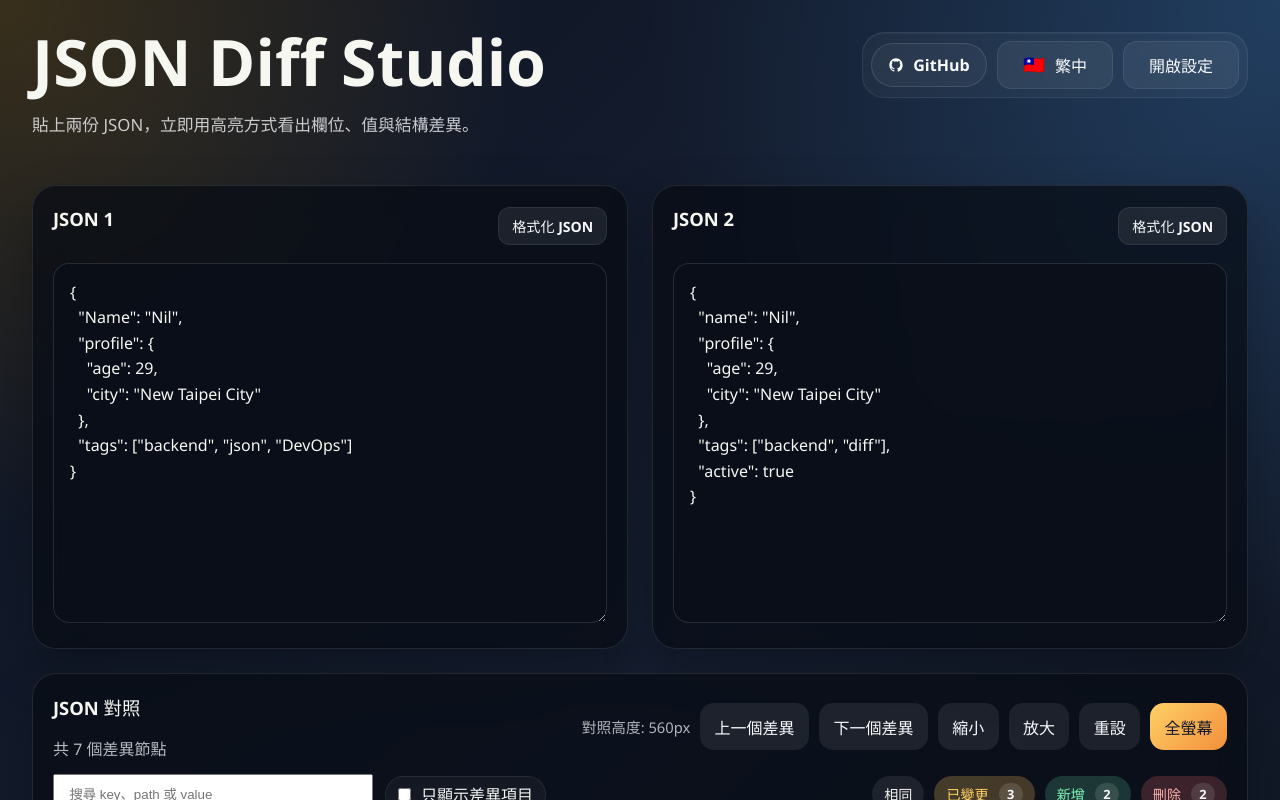
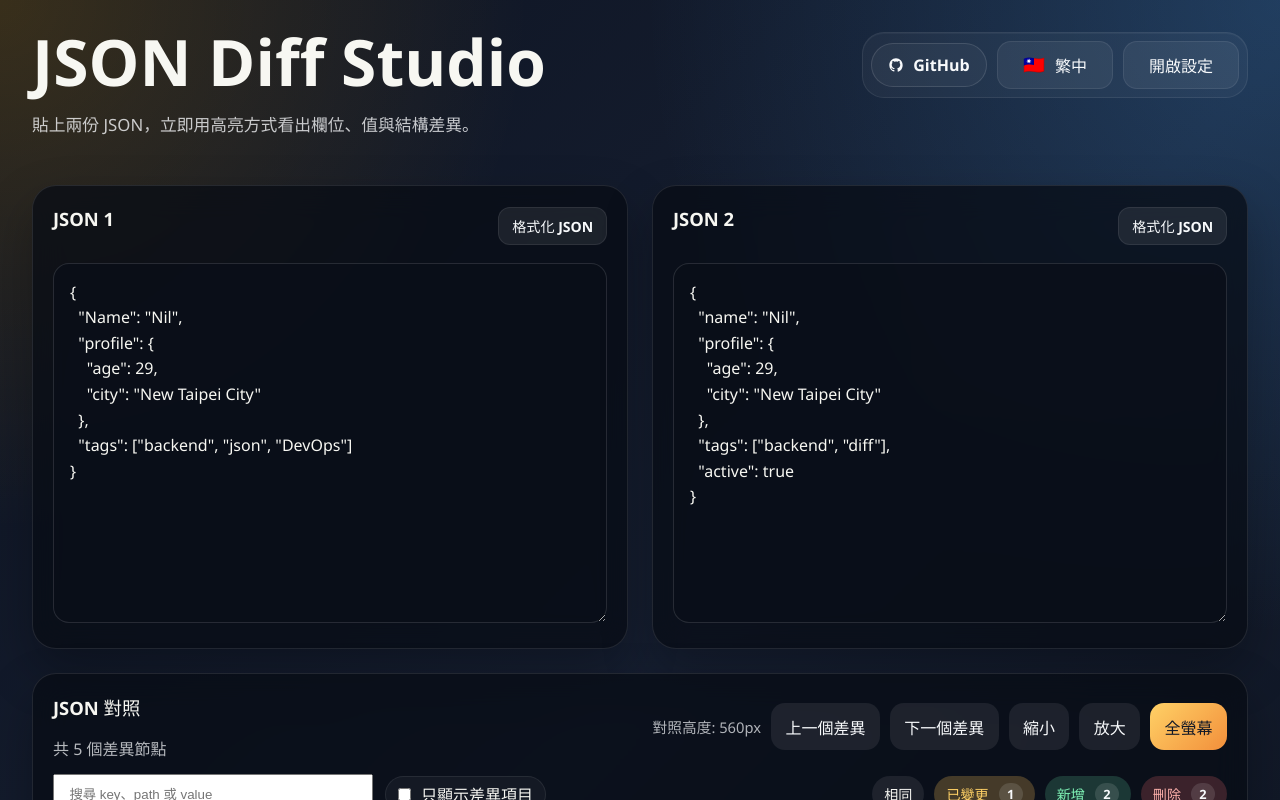
Before and after one commit to Nil0516/json-diff-studio, a React (Vite) app: page / in a window 1280 px wide. Shown: the top 800 px of the page. Built offline with nearby package versions, Linux system fonts and the light colour scheme.

Commit message:
Refine diff filtering and summary behavior

```diff
--- a/src/App.tsx
+++ b/src/App.tsx
@@ -50,6 +50,7 @@ function sampleSettings(current: AppSettings): AppSettings {
     ...defaultSettings,
     locale: current.locale,
     caseInsensitiveKeys: current.caseInsensitiveKeys,
+    sortKeys: current.sortKeys,
     diffBadgeStyle: current.diffBadgeStyle,
     showOnlyDifferences: current.showOnlyDifferences,
     searchQuery: current.searchQuery,
@@ -158,6 +159,10 @@ function getMarker(status: DiffNode["status"]) {
   }
 
   return "";
+}
+
+function shouldEmphasizeValue(node: DiffNode) {
+  return node.status === "changed" || node.status === "type-changed";
 }
 
 function renderKeyPrefix(
@@ -372,7 +377,7 @@ function buildJsonLines(
           {keyPrefix}
           {renderHighlightedText(
             `${formatInlineValue(value)}${suffix}`,
-            node.valueChanged ? "json-value value-emphasis" : "json-value",
+            shouldEmphasizeValue(node) ? "json-value value-emphasis" : "json-value",
             normalizedQuery,
           )}
         </>
@@ -910,6 +915,7 @@ export default function App() {
         errors: {} as JsonErrorState,
         parsedResult: diffValue(leftValue, rightValue, "root", {
           caseInsensitiveKeys: settings.caseInsensitiveKeys,
+          sortKeys: settings.sortKeys,
           missingLabel: t(locale, "missing"),
         }),
       };
@@ -940,6 +946,7 @@ export default function App() {
   }, [
     locale,
     settings.caseInsensitiveKeys,
+    settings.sortKeys,
     settings.leftInput,
     settings.rightInput,
   ]);
@@ -956,6 +963,7 @@ export default function App() {
     settings.leftInput,
     settings.rightInput,
     settings.caseInsensitiveKeys,
+    settings.sortKeys,
     settings.showOnlyDifferences,
     settings.searchQuery,
   ]);
@@ -997,9 +1005,6 @@ export default function App() {
     });
   }
 
-  function resetPanelHeight() {
-    updateSettings({ panelHeight: defaultSettings.panelHeight });
-  }
 
   function requestNavigation(direction: "prev" | "next") {
     setNavigationRequest((current) => ({
@@ -1202,13 +1207,6 @@ export default function App() {
               </button>
               <button
                 type="button"
-                className="ghost action-btn"
-                onClick={resetPanelHeight}
-              >
-                {t(locale, "resetHeight")}
-              </button>
-              <button
-                type="button"
                 className="action-btn"
                 onClick={() => setIsFullscreen((current) => !current)}
               >
@@ -1335,6 +1333,18 @@ export default function App() {
                   />
                   <span>{t(locale, "caseInsensitive")}</span>
                 </label>
+                <label className="toolbar-toggle">
+                  <input
+                    type="checkbox"
+                    checked={settings.sortKeys}
+                    onChange={(event) =>
+                      updateSettings({
+                        sortKeys: event.target.checked,
+                      })
+                    }
+                  />
+                  <span>{t(locale, "sortKeys")}</span>
+                </label>
               </section>
               <section className="settings-section">
                 <h3>{t(locale, "appearanceTitle")}</h3>
--- a/src/diff.ts
+++ b/src/diff.ts
@@ -2,6 +2,7 @@ import type { DiffNode, DiffStatus } from './types';
 
 interface DiffOptions {
   caseInsensitiveKeys: boolean;
+  sortKeys: boolean;
   missingLabel: string;
 }
 
@@ -79,6 +80,47 @@ function hasNodeDifference(node: DiffNode) {
   return node.keyChanged || node.valueChanged;
 }
 
+function shouldCountAsPrimaryDiff(node: DiffNode) {
+  if (!hasNodeDifference(node)) {
+    return false;
+  }
+
+  if (!node.children?.length) {
+    return true;
+  }
+
+  return node.status === 'added' || node.status === 'removed';
+}
+
+function buildObjectKeyOrder(
+  left: Record<string, unknown>,
+  right: Record<string, unknown>,
+  options: DiffOptions,
+) {
+  const orderedKeys: string[] = [];
+  const seen = new Set<string>();
+
+  for (const key of Object.keys(left)) {
+    const normalizedKey = normalizeKey(key, options.caseInsensitiveKeys);
+
+    if (!seen.has(normalizedKey)) {
+      seen.add(normalizedKey);
+      orderedKeys.push(normalizedKey);
+    }
+  }
+
+  for (const key of Object.keys(right)) {
+    const normalizedKey = normalizeKey(key, options.caseInsensitiveKeys);
+
+    if (!seen.has(normalizedKey)) {
+      seen.add(normalizedKey);
+      orderedKeys.push(normalizedKey);
+    }
+  }
+
+  return options.sortKeys ? [...orderedKeys].sort() : orderedKeys;
+}
+
 function diffObjects(
   left: Record<string, unknown>,
   right: Record<string, unknown>,
@@ -96,7 +138,7 @@ function diffObjects(
     rightMap.set(normalizeKey(key, options.caseInsensitiveKeys), key);
   });
 
-  const allKeys = Array.from(new Set([...leftMap.keys(), ...rightMap.keys()])).sort();
+  const allKeys = buildObjectKeyOrder(left, right, options);
 
   return allKeys.map((normalizedKey) => {
     const leftKey = leftMap.get(normalizedKey);
@@ -237,23 +279,18 @@ export function summarizeDiffNodes(node: DiffNode): DiffSummary {
     valueChanged: 0,
   };
 
-  if (hasNodeDifference(node)) {
+  if (shouldCountAsPrimaryDiff(node)) {
     summary.total += 1;
-
-    if (node.status === 'changed') {
-      summary.changed += 1;
-    }
-
-    if (node.status === 'type-changed') {
-      summary.typeChanged += 1;
-    }
 
     if (node.status === 'added') {
       summary.added += 1;
+    } else if (node.status === 'removed') {
+      summary.removed += 1;
+    } else if (node.status === 'type-changed') {
+      summary.typeChanged += 1;
+    } else if (node.status === 'changed' || node.keyChanged) {
+      summary.changed += 1;
     }
-
-    if (node.status === 'removed') {
-      summary.removed += 1;
   }
 
   if (node.keyChanged) {
@@ -262,7 +299,6 @@ export function summarizeDiffNodes(node: DiffNode): DiffSummary {
 
   if (node.valueChanged) {
     summary.valueChanged += 1;
-    }
   }
 
   if (!node.children?.length) {
--- a/src/i18n.ts
+++ b/src/i18n.ts
@@ -7,6 +7,7 @@ type MessageKey =
   | 'rightTitle'
   | 'compareOptions'
   | 'caseInsensitive'
+  | 'sortKeys'
   | 'language'
   | 'formatJson'
   | 'loadSample'
@@ -72,6 +73,7 @@ export const messages: Record<Locale, Messages> = {
     rightTitle: 'JSON 2',
     compareOptions: '比對設定',
     caseInsensitive: 'Key 大小寫不敏感',
+    sortKeys: '\u4f9d Key \u6392\u5e8f\u7269\u4ef6\u6b04\u4f4d',
     language: '語言',
     formatJson: '格式化 JSON',
     loadSample: '載入範例',
@@ -126,6 +128,7 @@ export const messages: Record<Locale, Messages> = {
     rightTitle: 'JSON 2',
     compareOptions: '比较设置',
     caseInsensitive: 'Key 大小写不敏感',
+    sortKeys: '\u6309 Key \u6392\u5e8f\u5bf9\u8c61\u5b57\u6bb5',
     language: '语言',
     formatJson: '格式化 JSON',
     loadSample: '载入示例',
@@ -180,6 +183,7 @@ export const messages: Record<Locale, Messages> = {
     rightTitle: 'JSON 2',
     compareOptions: 'Compare Options',
     caseInsensitive: 'Case-insensitive keys',
+    sortKeys: 'Sort object keys',
     language: 'Language',
     formatJson: 'Format JSON',
     loadSample: 'Load sample',
@@ -234,6 +238,7 @@ export const messages: Record<Locale, Messages> = {
     rightTitle: 'JSON 2',
     compareOptions: '比較設定',
     caseInsensitive: 'キーの大文字小文字を無視',
+    sortKeys: 'Key\u9806\u3067\u30aa\u30d6\u30b8\u30a7\u30af\u30c8\u3092\u4e26\u3079\u66ff\u3048',
     language: '言語',
     formatJson: 'JSON を整形',
     loadSample: 'サンプル読込',
@@ -288,6 +293,7 @@ export const messages: Record<Locale, Messages> = {
     rightTitle: 'JSON 2',
     compareOptions: '비교 설정',
     caseInsensitive: '키 대소문자 무시',
+    sortKeys: 'Key \uAE30\uC900\uC73C\uB85C \uAC1D\uCCB4 \uD56D\uBAA9 \uC815\uB82C',
     language: '언어',
     formatJson: 'JSON 정리',
     loadSample: '샘플 불러오기',
--- a/src/storage.ts
+++ b/src/storage.ts
@@ -5,6 +5,7 @@ const storageKey = 'json-diff-studio:settings';
 export const defaultSettings: AppSettings = {
   locale: 'zh-TW',
   caseInsensitiveKeys: false,
+  sortKeys: false,
   diffBadgeStyle: 'soft',
   showOnlyDifferences: false,
   searchQuery: '',
--- a/src/types.ts
+++ b/src/types.ts
@@ -11,6 +11,7 @@ export type DiffStatus =
 export interface AppSettings {
   locale: Locale;
   caseInsensitiveKeys: boolean;
+  sortKeys: boolean;
   diffBadgeStyle: DiffBadgeStyle;
   showOnlyDifferences: boolean;
   searchQuery: string;
```
Lines whose indentation alone changed are shown as unchanged.
